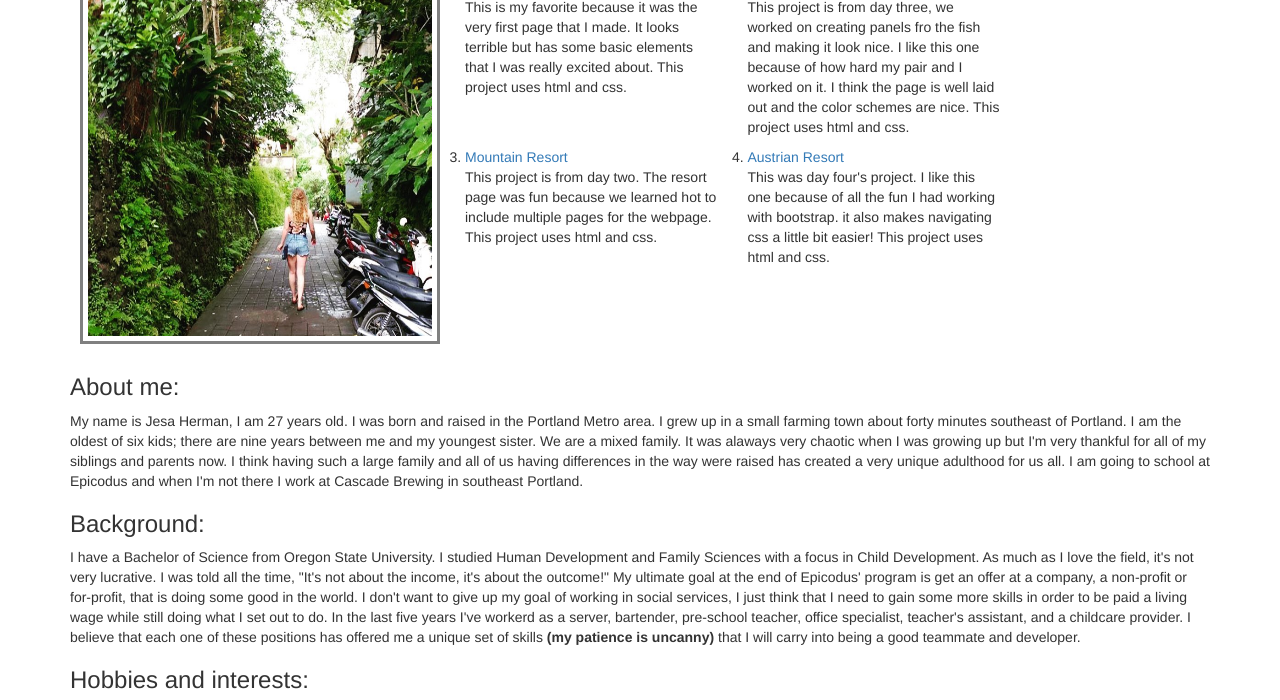
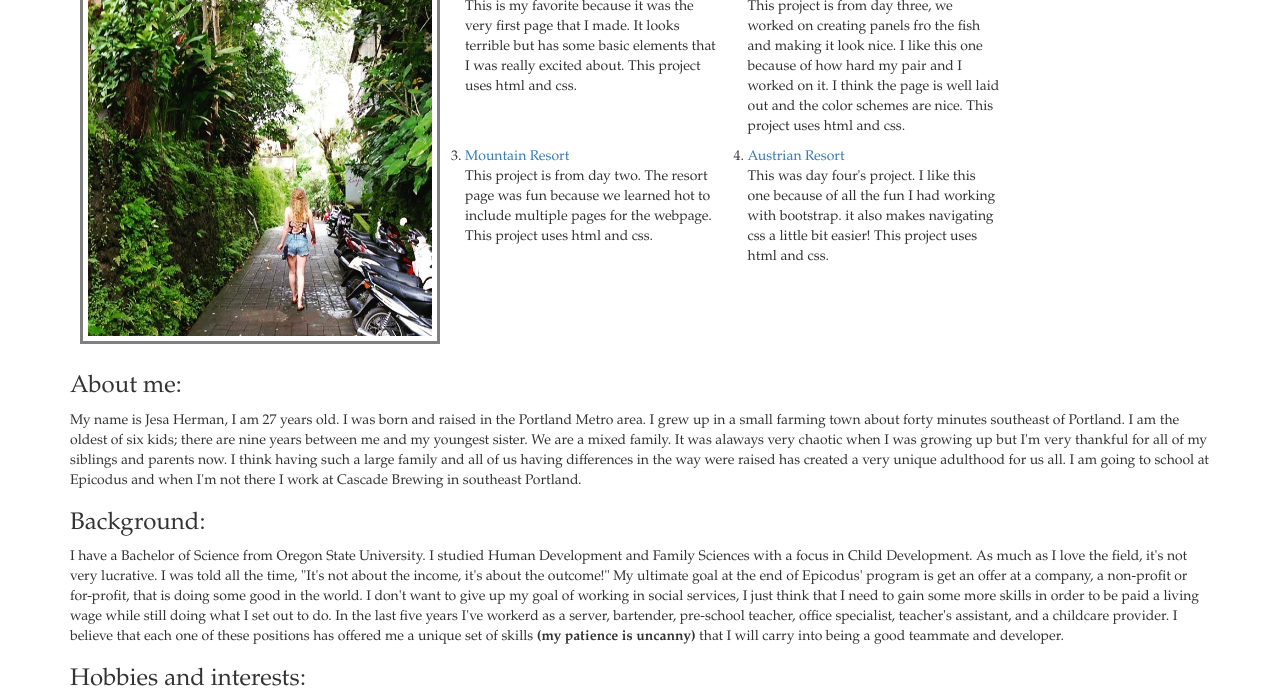
Before and after one commit to jesaherman/portfolio, a plain HTML site: page index.html in a window 1280 px wide. Shown: the part 291-991 px from the top of the page. Drawn offline with Linux system fonts and the light colour scheme.

Commit message:
add font family to all

```diff
--- a/css/styles.css
+++ b/css/styles.css
@@ -1,5 +1,10 @@
 h1  {
   text-align:center;
+
+}
+
+body {
+  font-family: garamond;
 
 }
 
@@ -14,6 +19,4 @@ h1  {
   border: 3px solid grey;
   margin: 10px;
 
-
-
 }
```
